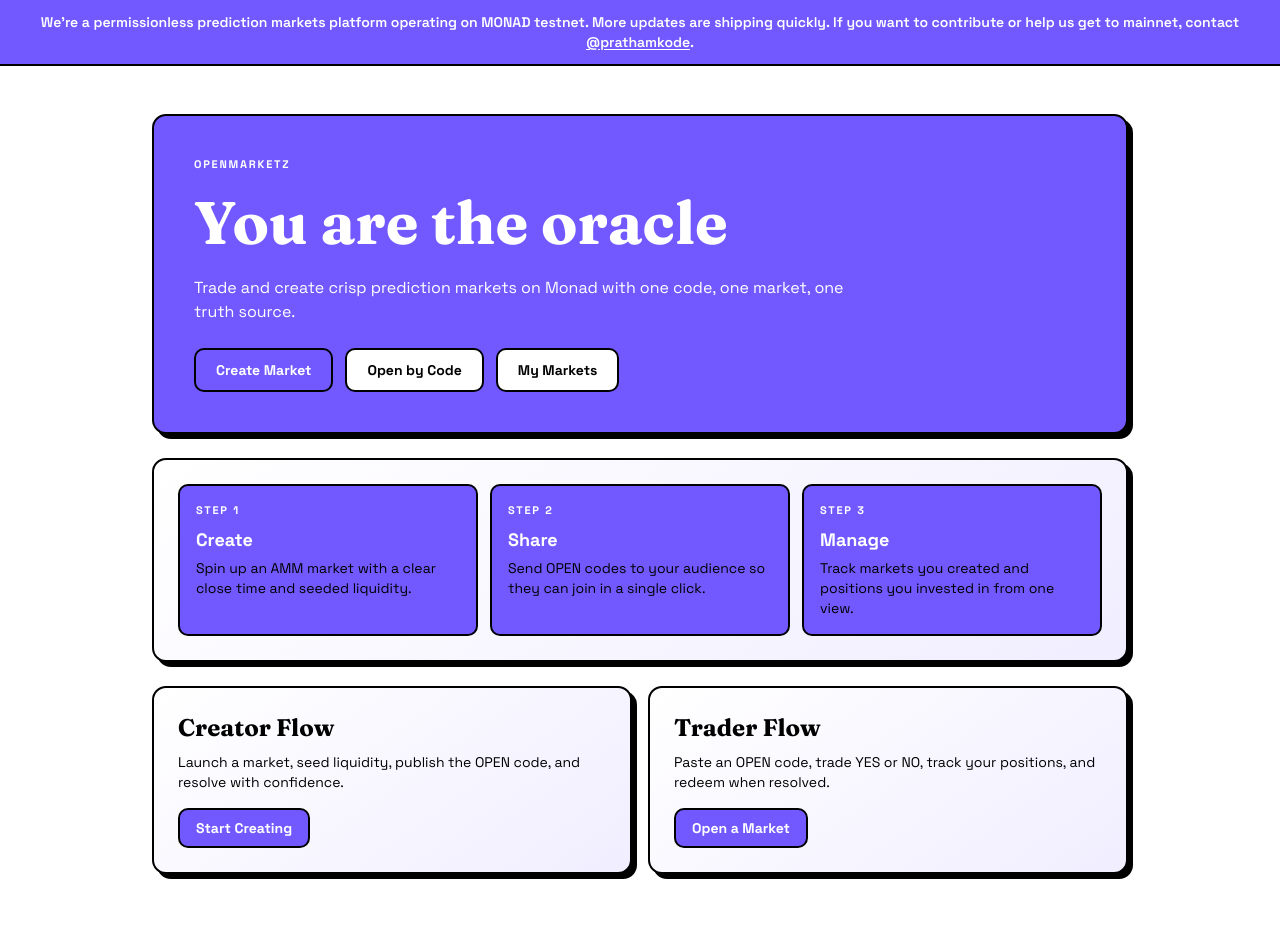
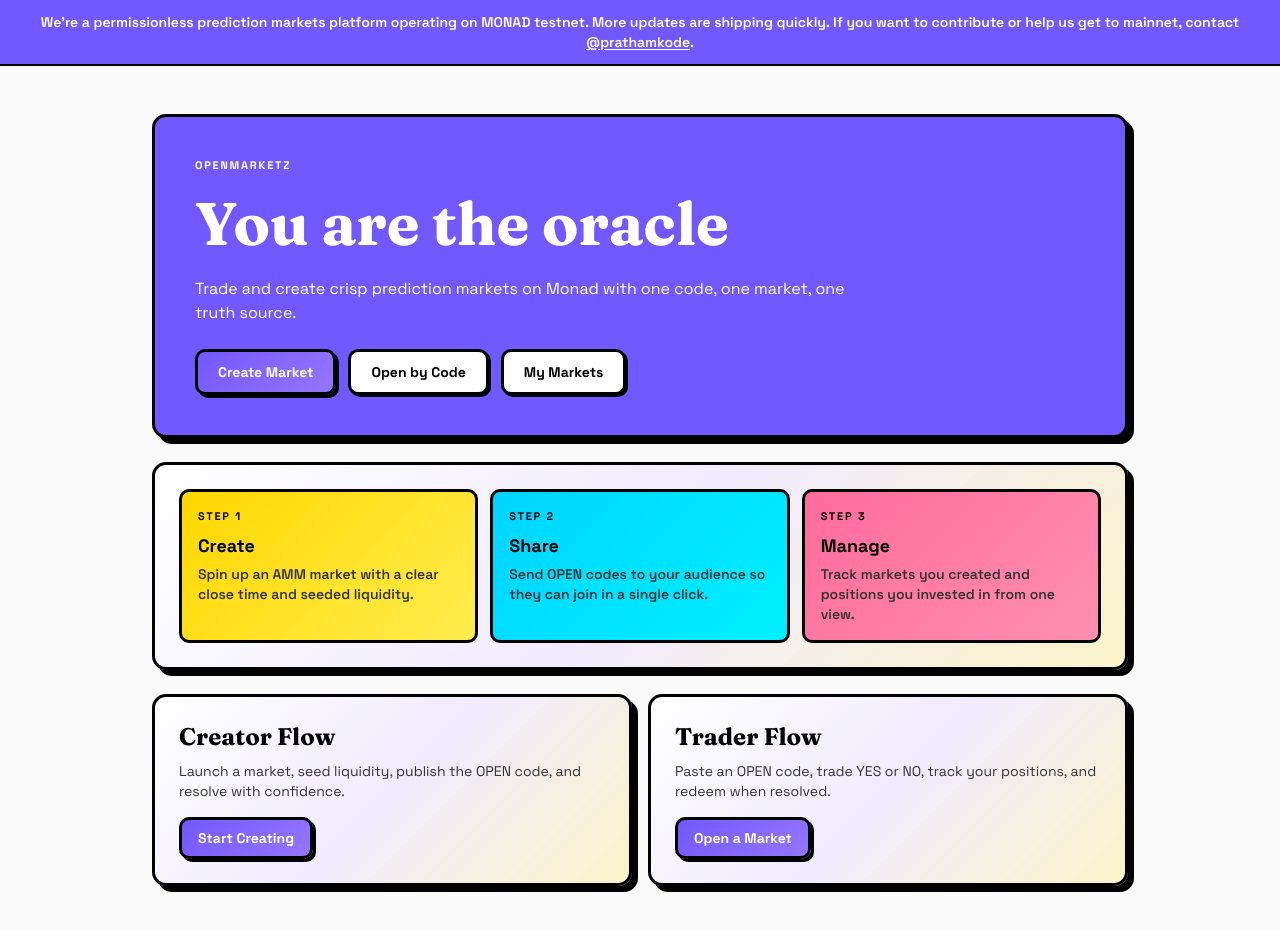
Before and after one commit to KodePratham/openmarketz, a Next.js app in the folder openmarketz-frontend/: page / in a window 1280 px wide. Shown: the top 930 px of the page. Built offline with nearby package versions, Linux system fonts and the light colour scheme.

Commit message:
Update globals.css

```diff
--- a/openmarketz-frontend/src/app/globals.css
+++ b/openmarketz-frontend/src/app/globals.css
@@ -2,14 +2,18 @@
 @import "react-day-picker/dist/style.css";
 
 :root {
-  --background: #ffffff;
+  --background: #fafafa;
   --foreground: #000000;
   --surface: #ffffff;
   --surface-border: #000000;
-  --muted-text: #000000;
+  --muted-text: #333333;
   --brand: #7259ff;
-  --brand-strong: #7259ff;
-  --brand-soft: #ffffff;
+  --brand-strong: #6247e0;
+  --brand-soft: #f0ebff;
+  --accent-1: #ffd700;
+  --accent-2: #ff6b9d;
+  --accent-3: #00d4ff;
+  --accent-4: #00ff88;
 }
 
 @theme inline {
@@ -41,51 +45,56 @@
 }
 
 .shell-card {
-  background: var(--surface);
-  border: 2px solid var(--surface-border);
+  background: linear-gradient(135deg, #ffffff 0%, #f0ebff 100%);
+  border: 3px solid #000000;
   border-radius: 14px;
-  box-shadow: 5px 5px 0 #000000;
+  box-shadow: 6px 6px 0 #000000;
   animation: gumReveal 240ms ease both;
 }
 
 .cta-button {
-  background: var(--brand);
+  background: linear-gradient(135deg, #7259ff 0%, #9575ff 100%);
   color: #ffffff;
-  border: 2px solid #000000;
+  border: 3px solid #000000;
   border-radius: 10px;
   font-weight: 700;
-  transition: transform 120ms ease, background 120ms ease;
+  transition: transform 120ms ease, background 120ms ease, box-shadow 120ms ease;
+  box-shadow: 3px 3px 0 #000000;
 }
 
 .cta-button:hover {
-  background: var(--brand-strong);
-  transform: translateY(-1px);
+  background: linear-gradient(135deg, #6247e0 0%, #8565ff 100%);
+  transform: translateY(-2px);
+  box-shadow: 5px 5px 0 #000000;
 }
 
 .ghost-button {
   background: #ffffff;
   color: #000000;
-  border: 2px solid #000000;
+  border: 3px solid #000000;
   border-radius: 10px;
   font-weight: 700;
-  transition: background 120ms ease, border-color 120ms ease;
+  transition: background 120ms ease, border-color 120ms ease, box-shadow 120ms ease;
+  box-shadow: 2px 2px 0 #000000;
 }
 
 .ghost-button:hover {
-  background: #7259ff;
-  color: #ffffff;
+  background: linear-gradient(135deg, #ffd700 0%, #ffed4e 100%);
+  color: #000000;
+  box-shadow: 4px 4px 0 #000000;
 }
 
 .field {
-  border: 2px solid #000000;
+  border: 3px solid #000000;
   border-radius: 10px;
   background: #ffffff;
   color: #000000;
+  font-weight: 500;
 }
 
 .field:focus-visible {
-  outline: 2px solid #000000;
-  outline-offset: 1px;
+  outline: 3px solid #7259ff;
+  outline-offset: 2px;
 }
 
 .rdp {
@@ -115,7 +124,7 @@
 }
 
 .gum-tag {
-  background: #ffffff;
+  background: linear-gradient(135deg, #ffd700 0%, #ffed4e 100%);
   border: 2px solid #000000;
   border-radius: 999px;
   font-weight: 700;
@@ -123,30 +132,53 @@
 }
 
 .gum-note {
-  border: 2px solid #000000;
+  border: 3px solid #000000;
   border-radius: 10px;
-  background: #7259ff;
+  background: linear-gradient(135deg, #7259ff 0%, #9575ff 100%);
   color: #ffffff;
+  font-weight: 600;
+  padding: 12px 16px;
 }
 
 .gum-feature-card {
-  border: 2px solid #000000;
+  border: 3px solid #000000;
   border-radius: 10px;
-  background: #7259ff;
-  color: #ffffff;
+  color: #000000;
+  font-weight: 600;
+  transition: transform 120ms ease, box-shadow 120ms ease;
+  position: relative;
+}
+
+.gum-feature-card:nth-child(1) {
+  background: linear-gradient(135deg, #ffd700 0%, #ffed4e 100%);
+}
+
+.gum-feature-card:nth-child(2) {
+  background: linear-gradient(135deg, #00d4ff 0%, #00f0ff 100%);
+}
+
+.gum-feature-card:nth-child(3) {
+  background: linear-gradient(135deg, #ff6b9d 0%, #ff8fb1 100%);
+}
+
+.gum-feature-card:hover {
+  transform: translateY(-4px);
+  box-shadow: 4px 8px 0 #000000;
 }
 
 .market-row {
-  border: 2px solid #000000;
+  border: 3px solid #000000;
   border-radius: 10px;
   padding: 10px 12px;
-  background: #ffffff;
+  background: linear-gradient(135deg, #ffffff 0%, #f0ebff 100%);
   transition: border-color 120ms ease, background 120ms ease;
+  font-weight: 500;
 }
 
 .market-row:hover {
-  background: #7259ff;
+  background: linear-gradient(135deg, #7259ff 0%, #9575ff 100%);
   color: #ffffff;
+  box-shadow: 4px 4px 0 #000000;
 }
 
 .status-chip {
@@ -176,21 +208,23 @@
 }
 
 .dashboard-skeleton {
-  border: 2px solid #000000;
+  border: 3px solid #000000;
   border-radius: 10px;
-  background: linear-gradient(90deg, #ffffff 0%, #7259ff33 50%, #ffffff 100%);
+  background: linear-gradient(90deg, #ffffff 0%, #f0ebff 50%, #ffd70033 100%);
   background-size: 160% 100%;
   animation: skeletonPulse 1.2s ease-in-out infinite;
 }
 
 .gum-panel {
-  background-image: linear-gradient(145deg, #ffffff 0%, #7259ff1a 100%);
+  background: linear-gradient(135deg, #ffffff 0%, #f0ebff 50%, #ffd70033 100%)!important;
+  border: 3px solid #000000!important;
 }
 
 .oracle-panel {
-  border: 2px solid #000000;
+  border: 3px solid #000000;
   border-radius: 12px;
-  background: #ffffff;
+  background: linear-gradient(135deg, #ffffff 0%, #f0ebff 100%);
+  box-shadow: 4px 4px 0 #000000;
 }
 
 .brand-progress {
```
